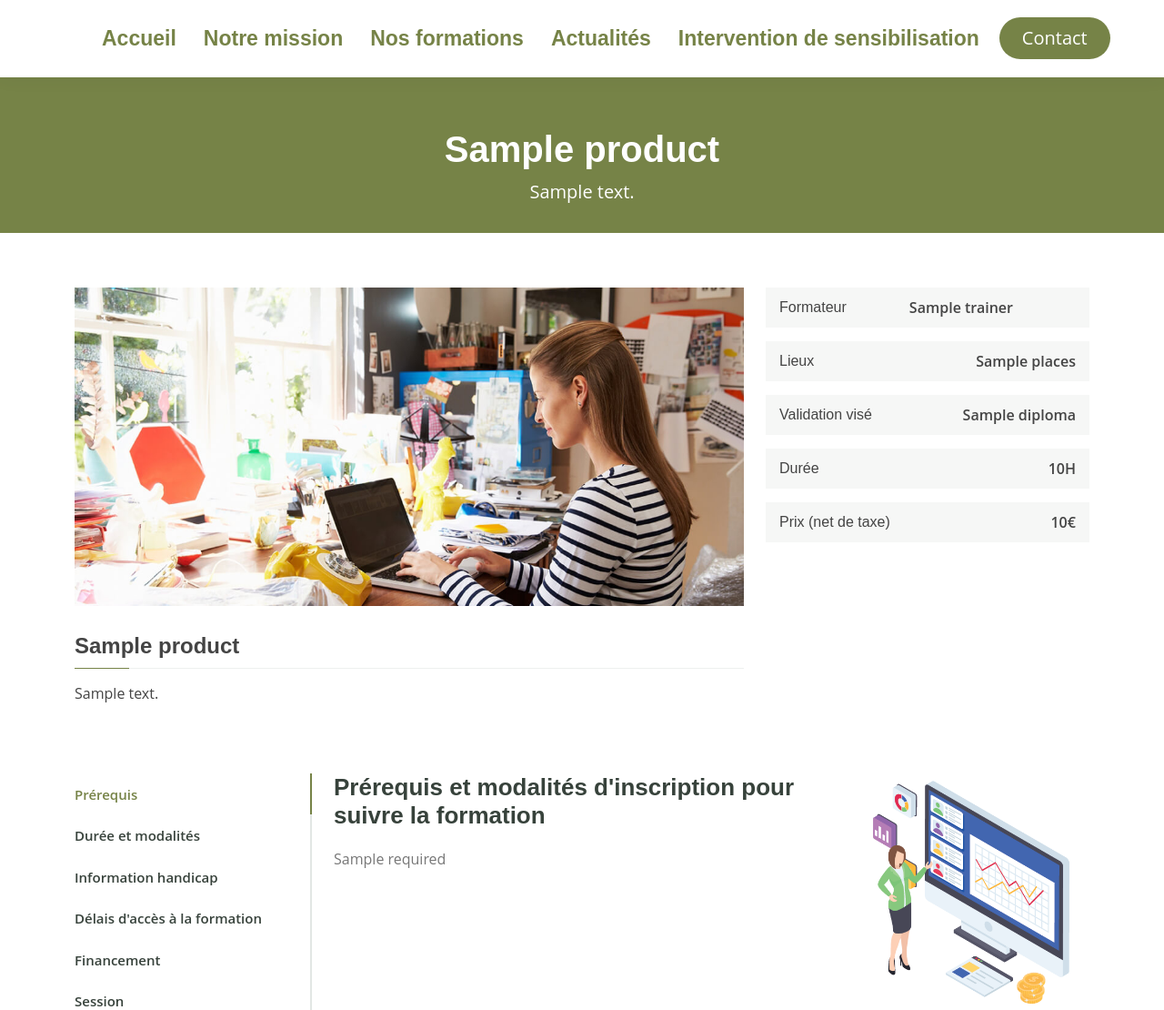
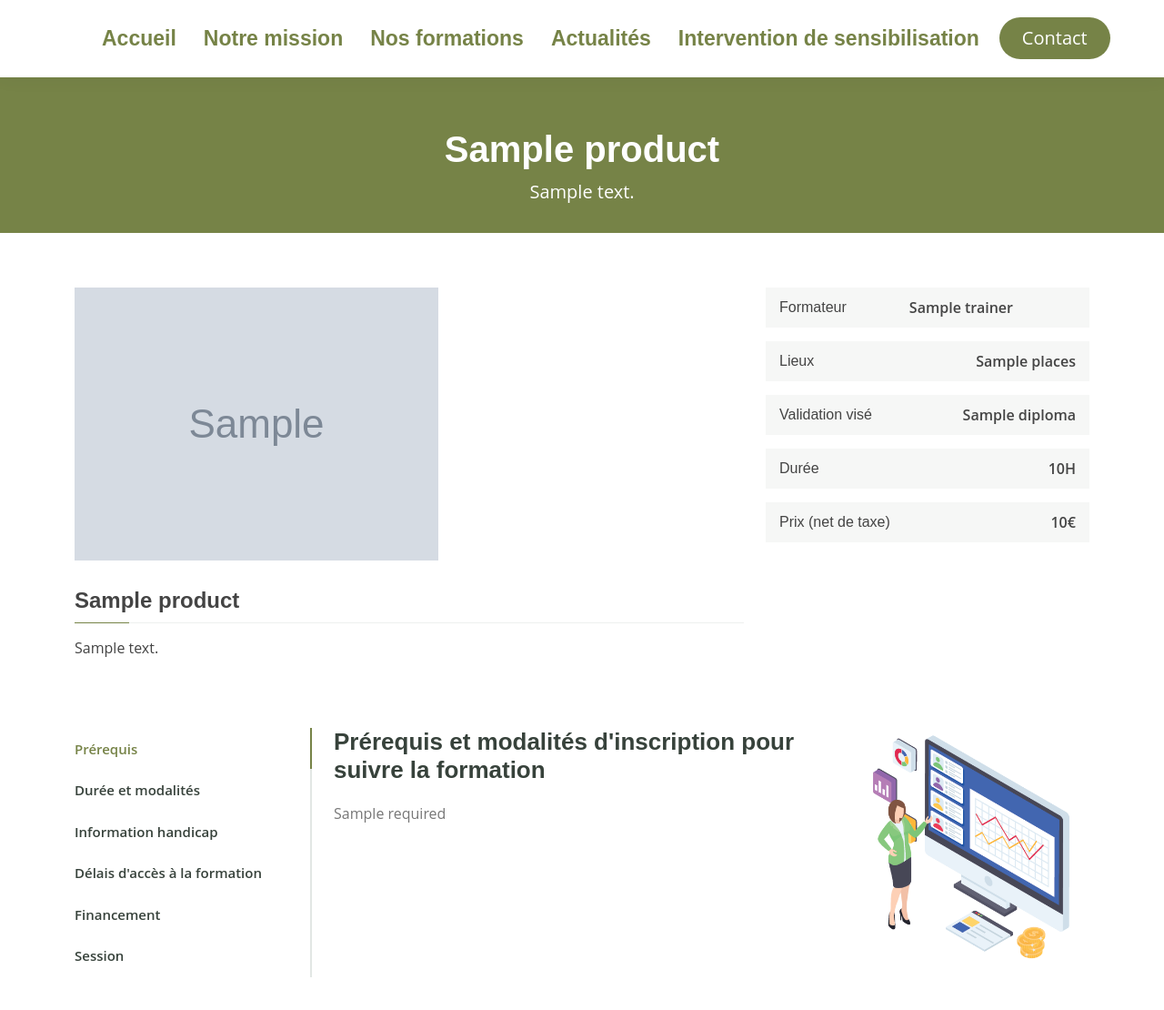
Before and after one commit to zerba13/Criquet, a Symfony app: template templates/formation/detail.html.twig in a window 1280 px wide. Shown: the top 1110 px of the page at 91% size. Run offline with Twig, Linux system fonts and the light colour scheme; the template is opened without the code that fills it: most values are stand-ins (such as "Sample title", 1, 10 or a date in 2020); grey boxes marked "Sample" are stand-in pictures; some libraries are stand-ins or nearby versions.

Commit message:
Modif formation details

```diff
--- a/templates/formation/detail.html.twig
+++ b/templates/formation/detail.html.twig
@@ -21,7 +21,12 @@
 
 			<div class="row">
 				<div class="col-lg-8">
-					<img src="{{asset('assets/img/course-details.jpg')}}" class="img-fluid" alt="">
+					{% if product.img is empty %}
+									<img src="{{ asset('assets/img/formation/course-1.jpg') }}" class="img-fluid" alt="...">
+								{% else %}
+									<img src="{{ asset('assets/img/formation/' ~ product.img) }}" class="img-fluid" alt="...">
+								{% endif %}
+					{# <img src="{{asset('assets/img/course-details.jpg')}}" class="img-fluid" alt=""> #}
 					<h3>{{ product.title }}</h3>
 					<p>{{ product.fullDescription | raw }}</p>
 				</div>
```
